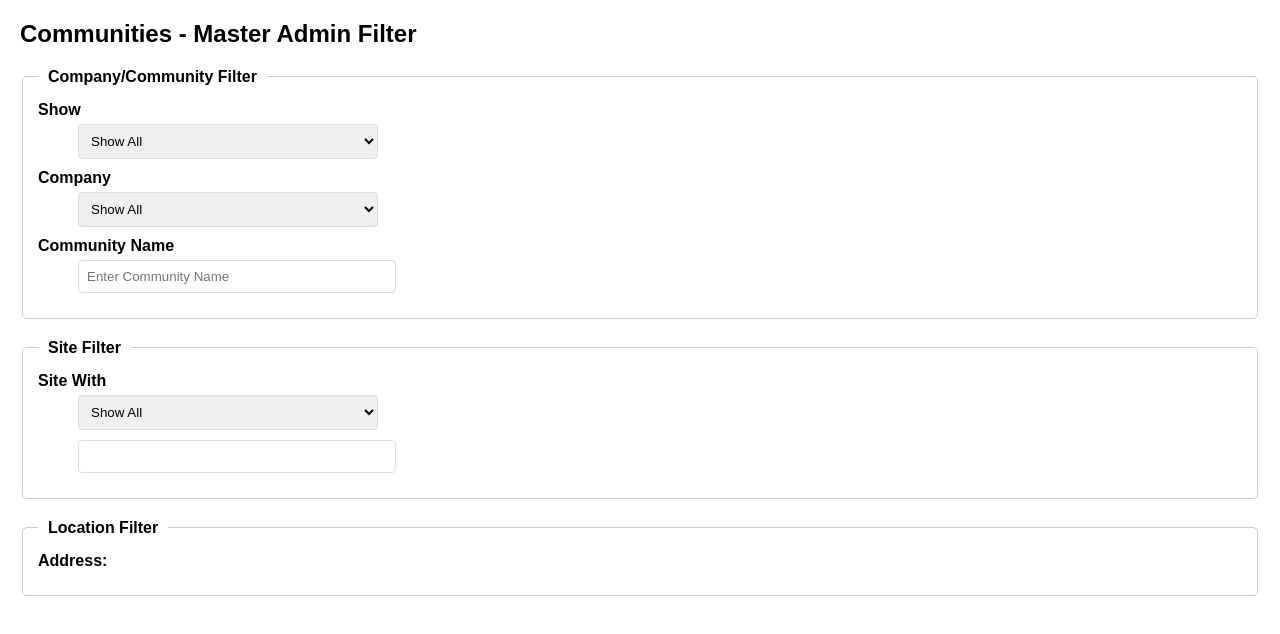
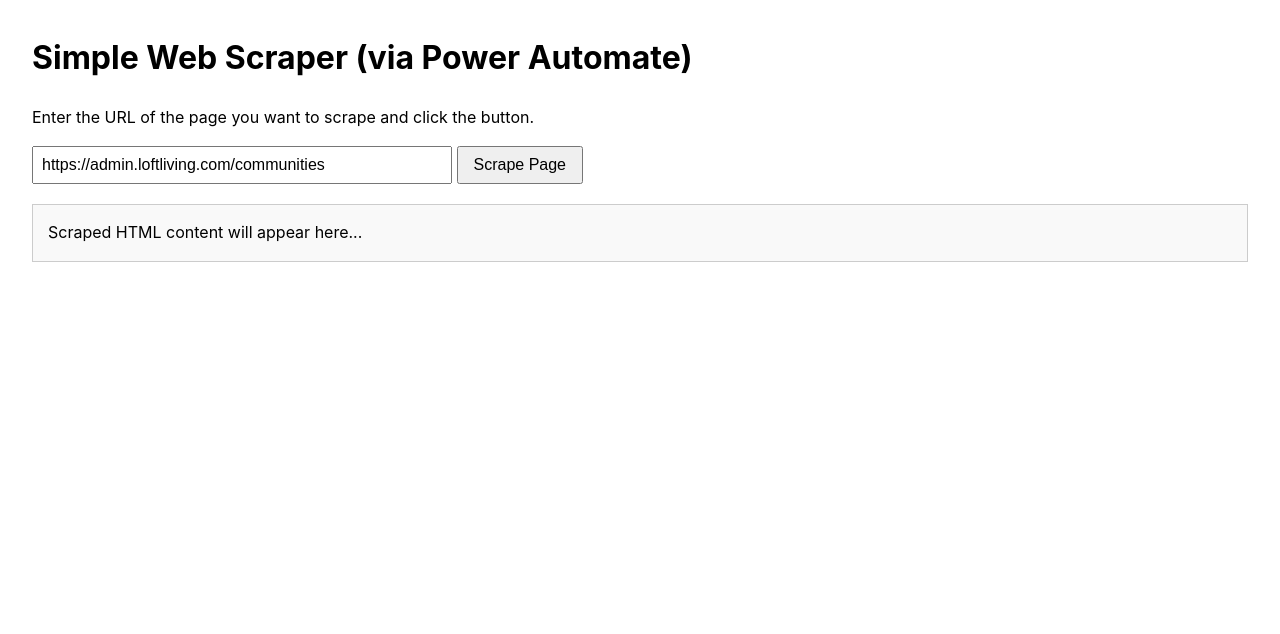
Before and after one commit to shanechii/Test-Sites, a plain HTML site: page DigiDash.html in a window 1280 px wide. Drawn offline with Linux system fonts and the light colour scheme.

Commit message:
Update DigiDash.html

```diff
--- a/DigiDash.html
+++ b/DigiDash.html
@@ -3,66 +3,71 @@
 <head>
     <meta charset="UTF-8">
     <meta name="viewport" content="width=device-width, initial-scale=1.0">
-    <title>Communities Filter Form</title>
+    <title>Web Scraper Interface</title>
     <style>
-        body { font-family: sans-serif; margin: 20px; }
-        fieldset { margin-bottom: 20px; padding: 15px; border: 1px solid #ccc; border-radius: 5px; }
-        legend { font-weight: bold; padding: 0 10px; }
-        dt { margin-bottom: 5px; font-weight: bold; }
-        dd { margin-bottom: 10px; }
-        input[type="text"], select { width: 300px; padding: 8px; border: 1px solid #ddd; border-radius: 4px; }
-        input[type="submit"] { padding: 10px 20px; background-color: #007bff; color: white; border: none; border-radius: 4px; cursor: pointer; }
-        input[type="submit"]:hover { background-color: #0056b3; }
+        body { font-family: -apple-system, BlinkMacSystemFont, "Segoe UI", Roboto, Helvetica, Arial, sans-serif; line-height: 1.6; margin: 2rem; }
+        input[type="url"] { width: 400px; padding: 8px; font-size: 1rem; }
+        button { padding: 8px 15px; font-size: 1rem; cursor: pointer; }
+        #results { margin-top: 20px; border: 1px solid #ccc; padding: 15px; white-space: pre-wrap; word-wrap: break-word; background-color: #f9f9f9; max-height: 500px; overflow-y: auto; }
+        #status { font-style: italic; color: #555; }
     </style>
 </head>
 <body>
-    <h2>Communities - Master Admin Filter</h2>
-    <form id='communities-filter-form' class='filter-form' action='https://admin.loftliving.com/communities/index' method='post' enctype='application/x-www-form-urlencoded'>
-        <fieldset>
-            <legend>Company/Community Filter</legend>
-            <dt id="communityStatus-label"><label for="communityStatus">Show</label></dt>
-            <dd id="communityStatus-element">
-                <select name="communityStatus" id="communityStatus">
-                    <option value="ALL" selected="selected">Show All</option>
-                    <option value="Y">Active Communities</option>
-                    <option value="N">Inactive Communities</option>
-                </select>
-            </dd>
-            <dt id="companyId-label"><label for="companyId">Company</label></dt>
-            <dd id="companyId-element">
-                <select name="companyId" id="companyId">
-                    <option value="" selected="selected">Show All</option>
-                    <option value="614">121 7TH STREET</option>
-                    <option value="82">1521 HOA</option>
-                    <!-- ... (other company options from the original HTML) ... -->
-                </select>
-            </dd>
-            <dt id="search-label"><label for="search">Community Name</label></dt>
-            <dd id="search-element">
-                <input type="text" name="search" id="search" value="" placeholder="Enter Community Name" />
-            </dd>
-        </fieldset>
+    <h1>Simple Web Scraper (via Power Automate)</h1>
+    <p>Enter the URL of the page you want to scrape and click the button.</p>
 
-        <fieldset>
-            <legend>Site Filter</legend>
-            <dt id="site_dbSearchCol-label"><label for="site_dbSearchCol">Site With</label></dt>
-            <dd id="site_dbSearchCol-element">
-                <select name="site_dbSearchCol" id="site_dbSearchCol">
-                    <option value="" selected="selected">Show All</option>
-                    <option value="rpxPmcId">RPX PMC ID</option>
-                    <option value="rpxSiteId">RPX Site ID</option>
-                    <option value="rpxProviderIdForResidents">RPX Provider ID (Res)</option>
-                    <option value="rpxProviderIdForUnits">RPX Provider ID (Unit)</option>
-                    <option value="rpxPropertyId">RPX Property ID</option>
-                </select>
-            </dd>
-            <dd id="site_dbSearchVal-element">
-                <input type="text" name="site_dbSearchVal" id="site_dbSearchVal" value="" />
-            </dd>
-        </fieldset>
+    <input type="url" id="url-to-scrape" placeholder="https://example.com" value="https://admin.loftliving.com/communities">
+    <button id="scrape-button">Scrape Page</button>
 
-        <fieldset>
-            <legend>Location Filter</legend>
-            <dt id="address-label"><label for="address">Address:</label></dt>
-            <dd id="address-element">
-                <input type="text" name="a
+    <p id="status"></p>
+    <div id="results">Scraped HTML content will appear here...</div>
+
+    <script>
+        document.getElementById('scrape-button').addEventListener('click', async () => {
+            const targetUrl = document.getElementById('url-to-scrape').value;
+            const resultsDiv = document.getElementById('results');
+            const statusP = document.getElementById('status');
+
+            if (!targetUrl) {
+                alert('Please enter a URL.');
+                return;
+            }
+
+            // !!! IMPORTANT !!!
+            // PASTE THE URL YOU COPIED FROM YOUR POWER AUTOMATE HTTP TRIGGER HERE
+            const powerAutomateUrl = 'YOUR_POWER_AUTOMATE_HTTP_POST_URL_HERE';
+
+            statusP.textContent = 'Contacting Microsoft Power Automate to fetch content...';
+            resultsDiv.textContent = '';
+
+            try {
+                // We send a POST request to Power Automate with the target URL in the body
+                const response = await fetch(powerAutomateUrl, {
+                    method: 'POST',
+                    headers: {
+                        'Content-Type': 'application/json',
+                    },
+                    body: JSON.stringify({
+                        'url': targetUrl
+                    }),
+                });
+
+                if (!response.ok) {
+                    throw new Error(`The Power Automate proxy returned an error: ${response.status}`);
+                }
+
+                const htmlContent = await response.text();
+
+                resultsDiv.textContent = htmlContent;
+                statusP.textContent = 'Successfully scraped content!';
+
+            } catch (error) {
+                const errorMessage = 'Failed to scrape the page. Check the browser console (F12) for more details. Make sure your Power Automate URL is correct.';
+                resultsDiv.textContent = errorMessage;
+                statusP.textContent = 'Error!';
+                console.error('Scraping error:', error);
+            }
+        });
+    </script>
+</body>
+</html>
```
